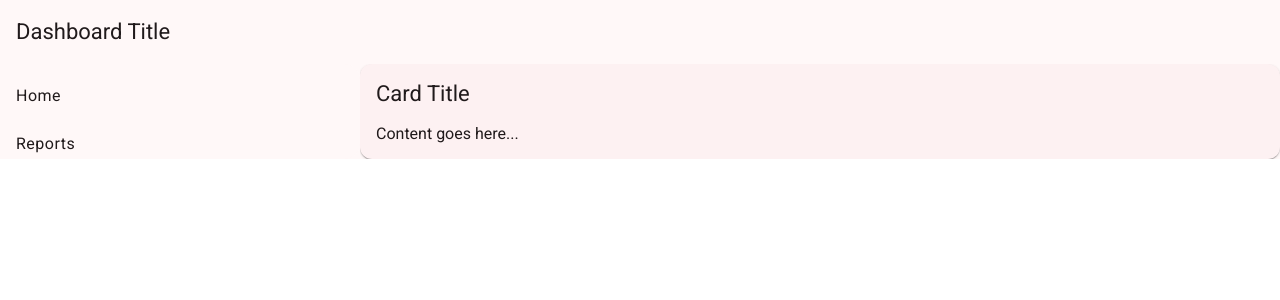
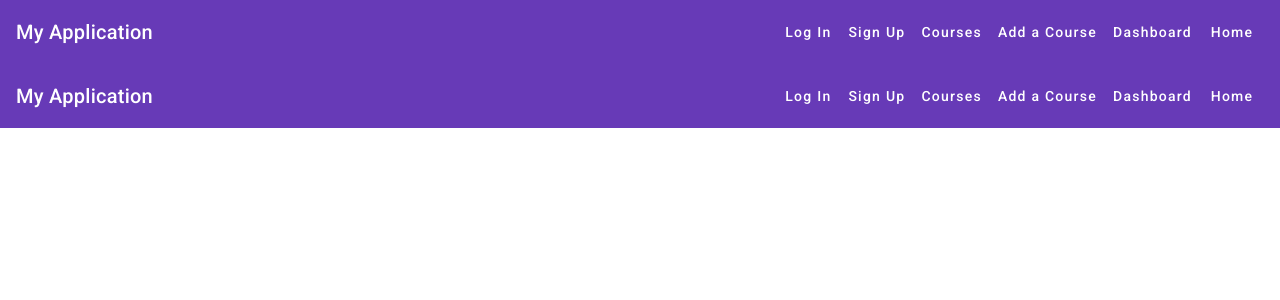
Before and after one commit to BruryaZ/OnlineCourses.Angular, an Angular app in the folder client/: page / in a window 1280 px wide. Shown: the top 300 px of the page. Built offline with nearby package versions, Linux system fonts and the light colour scheme.

Commit message:
continue with dashboard TODO: continue dash

```diff
--- a/client/src/app/app.component.css
+++ b/client/src/app/app.component.css
@@ -1,4 +1,8 @@
-body{
+body {
     font-family: 'Segoe UI', Tahoma, Geneva, Verdana, sans-serif;
 
 }
+
+.spacer {
+    flex: 1 1 auto;
+}
--- a/client/src/app/app.component.html
+++ b/client/src/app/app.component.html
@@ -1,3 +1,13 @@
 <!-- <app-dashboard/> -->
-<!-- <app-courses/> -->
-<router-outlet />
+<mat-toolbar color="primary">
+    <span>My Application</span>
+    <span class="spacer"></span>
+    <a mat-button routerLink="/login" routerLinkActive="active">Log In</a>
+    <a mat-button routerLink="/register" routerLinkActive="active">Sign Up</a>
+    <a mat-button routerLink="/courses" routerLinkActive="active">Courses</a>
+    <a mat-button routerLink="/add-course" routerLinkActive="active">Add a Course</a>
+    <a mat-button routerLink="/dashboard" routerLinkActive="active">Dashboard</a>
+    <a mat-button routerLink="/" routerLinkActive="active">Home</a>
+</mat-toolbar>
+
+<router-outlet></router-outlet>
--- a/client/src/app/components/dashboard/dashboard.component.css
+++ b/client/src/app/components/dashboard/dashboard.component.css
@@ -0,0 +1,25 @@
+.dashboard-content {
+    padding: 20px;
+    display: flex;
+    flex-wrap: wrap;
+    gap: 20px;
+}
+
+.course-card {
+    width: calc(33% - 20px);
+    box-shadow: 0 4px 8px rgba(0, 0, 0, 0.1);
+    transition: transform 0.3s;
+}
+
+.course-card:hover {
+    transform: scale(1.05);
+}
+
+mat-sidenav {
+    background-color: #f4f4f4;
+}
+
+mat-list-item {
+    font-size: 16px;
+    padding: 10px 20px;
+}
--- a/client/src/app/components/dashboard/dashboard.component.html
+++ b/client/src/app/components/dashboard/dashboard.component.html
@@ -1,27 +1,19 @@
 <mat-toolbar color="primary">
-    <span>Dashboard Title</span>
+  <span>Online Courses</span>
 </mat-toolbar>
 
 <mat-sidenav-container>
   <mat-sidenav mode="side" opened>
     <mat-nav-list>
-        <a mat-list-item href="#">Home</a>
-        <a mat-list-item href="#">Reports</a>
-        <a mat-list-item href="#">Settings</a>
+      <a mat-list-item (click)="navigateToComponent('login')">Log In</a>
+      <a mat-list-item (click)="navigateToComponent('sign-up')">Sign Up</a>
+      <a mat-list-item (click)="navigateToComponent('home')">Home</a>
+      <a mat-list-item (click)="navigateToComponent('courses')">Courses</a>
+      <a mat-list-item (click)="navigateToComponent('add-course')">Add a Course</a>
     </mat-nav-list>
   </mat-sidenav>
 
   <mat-sidenav-content>
-      <div class="dashboard-content">
-        <mat-card>
-          <mat-card-header>
-            <mat-card-title>Card Title</mat-card-title>
-          </mat-card-header>
-          <mat-card-content>
-            <p>Content goes here...</p>
-          </mat-card-content>
-        </mat-card>
-        <!-- Add more cards or components as needed -->
-      </div>
+    <router-outlet></router-outlet> <!-- כאן ייטען התוכן של הקומפוננטה שנבחרה -->
   </mat-sidenav-content>
 </mat-sidenav-container>
--- a/client/src/app/components/dashboard/dashboard.component.ts
+++ b/client/src/app/components/dashboard/dashboard.component.ts
@@ -1,16 +1,21 @@
 import { Component } from '@angular/core';
 import { MatCardModule } from '@angular/material/card';
 import { MatSidenavModule } from '@angular/material/sidenav';
-import { NgModule } from '@angular/core';
 import { MatToolbarModule } from '@angular/material/toolbar';
 import { MatListModule } from '@angular/material/list';
-
+import { Router } from '@angular/router';
+import { RouterOutlet } from '@angular/router';
 @Component({
   selector: 'app-dashboard',
-  imports: [MatCardModule, MatSidenavModule, MatToolbarModule, MatListModule],
+  imports: [MatCardModule, MatSidenavModule, MatToolbarModule, MatListModule, RouterOutlet],
   templateUrl: './dashboard.component.html',
   styleUrl: './dashboard.component.css'
 })
 export class DashboardComponent {
+    constructor(private router: Router) {}
 
+    // פונקציה לנתב לקומפוננטה שנבחרה
+    navigateToComponent(component: string) {
+      this.router.navigate([component]);
+    }
 }
--- a/client/src/styles.css
+++ b/client/src/styles.css
@@ -1,4 +1,4 @@
 /* You can add global styles to this file, and also import other style files */
-
+@import "../node_modules/@angular/material/prebuilt-themes/deeppurple-amber.css";
 html, body { height: 100%; }
 body { margin: 0; font-family: Roboto, "Helvetica Neue", sans-serif; }
```
Also changed, not shown: client/src/app/app.component.ts (+6 -4 lines), client/src/app/app.routes.ts (+3 -4 lines). Lines whose indentation alone changed are shown as unchanged.
